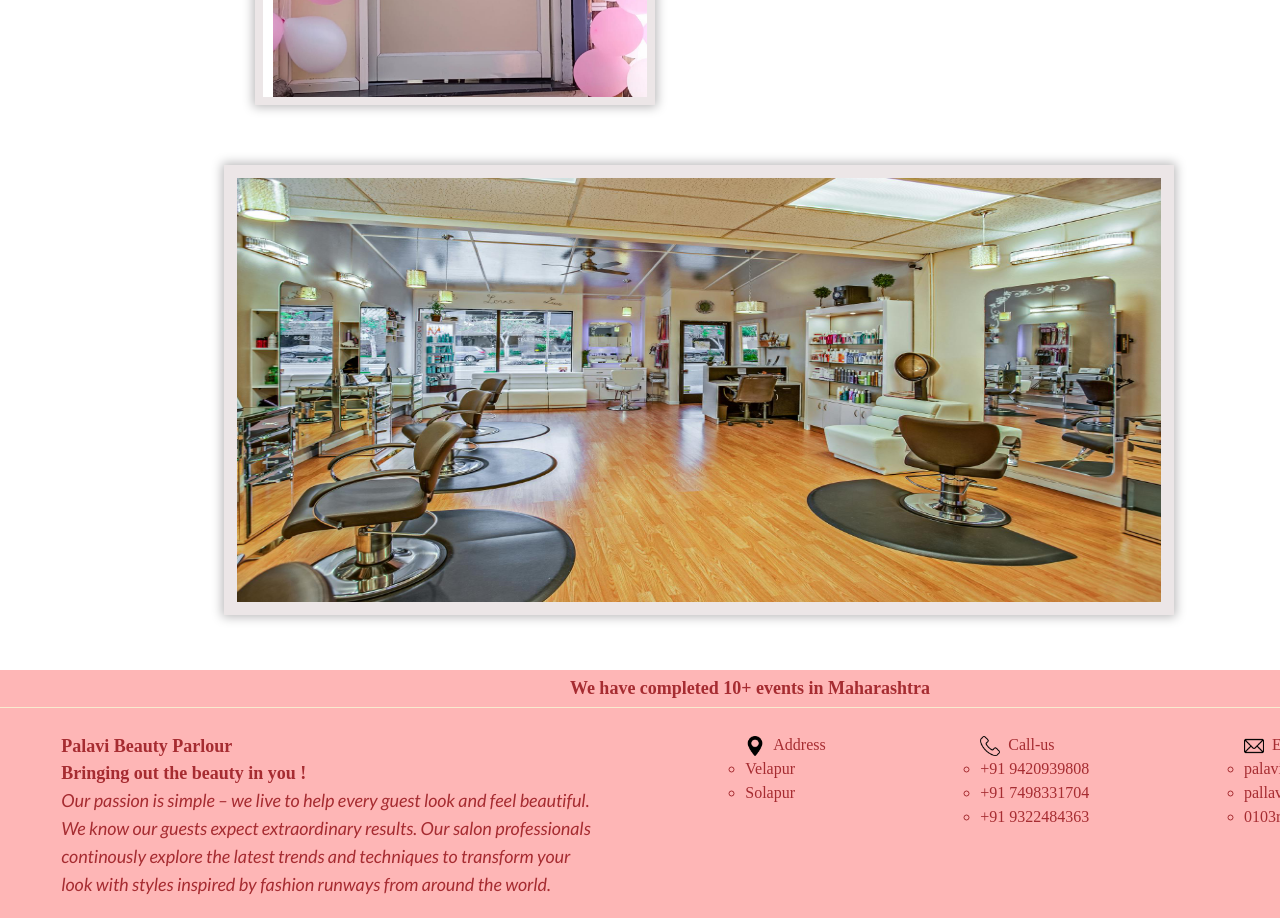
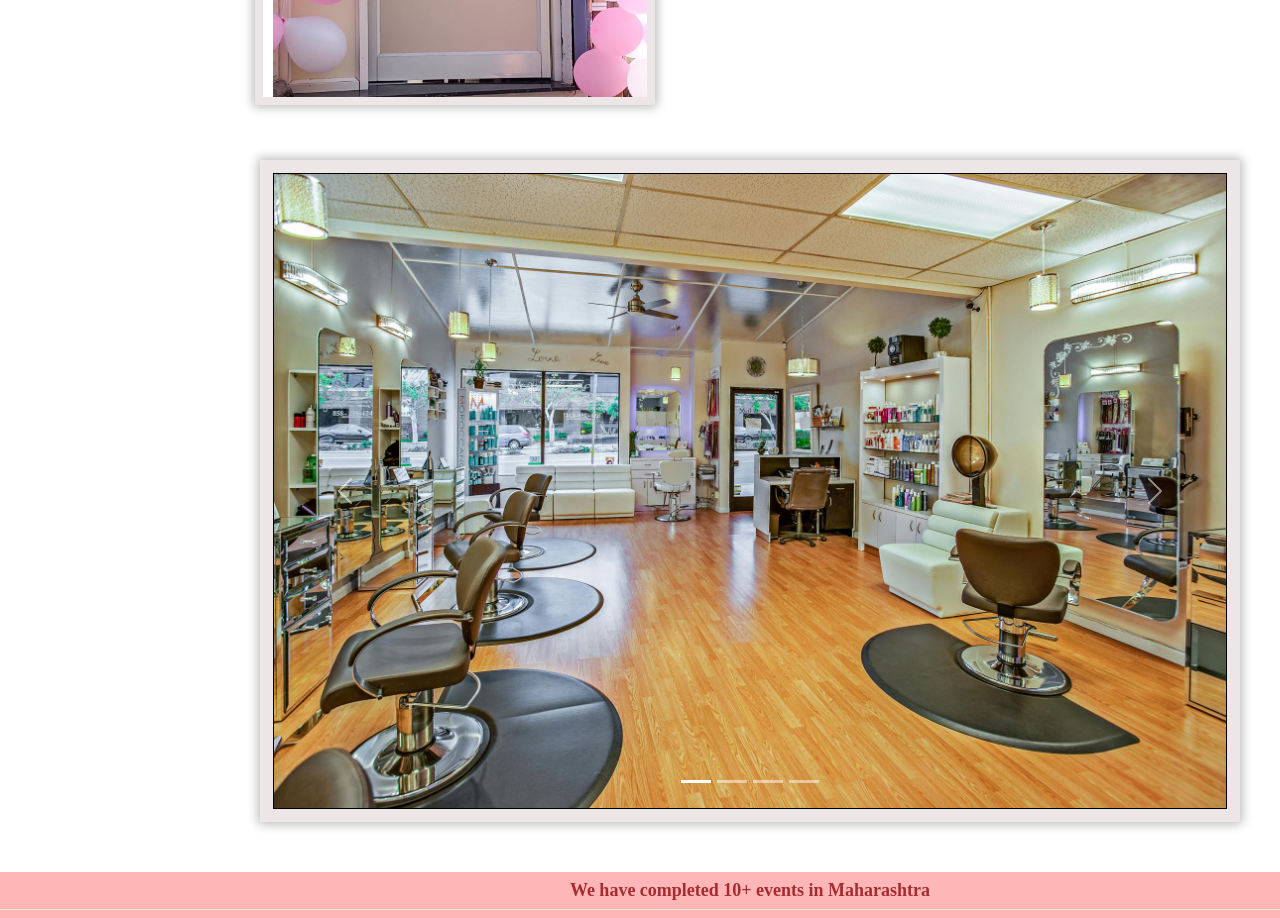
Before and after one commit to rutu-jadhav1/Palavi_Beauty_Parlour, a plain HTML site: page pages/about_us.html in a window 1280 px wide. Shown: the part 600-1518 px from the top of the page. Drawn offline with nearby package versions, Linux system fonts and the light colour scheme; a web font is replaced by a local one.

Commit message:
2nd section added of about us page

```diff
--- a/css/about.css
+++ b/css/about.css
@@ -27,16 +27,11 @@
    border: 8px solid #ece6e7;
    box-shadow: 0 0 10px 2px #bab9ba ;
 }
-.about-image{
-    width: 600px;
-    position: relative;
-    left: 14%;
-    margin:25px 15px;
-}
-.about-im{
-    height:450px ;
-    width: 950px;
+
+.slide-img{
+
+    width: 980px;
+    margin: 50px 260px;
     border: 13px solid #ece6e7;
     box-shadow: 0 0 10px 2px #bab9ba ;
-    margin: 30px;
 }
--- a/pages/about_us.html
+++ b/pages/about_us.html
@@ -44,9 +44,37 @@
                 <span class="sedan-sc-regular">&nbsp;~&nbsp; Pallavi Chougule</span>
             </div>
         </div>
-        <div class="about-image">
-            <img src="./../img/parlour.jpg" class="about-im" />
-        </div>
+
+        <div id="carouselExampleIndicators" class="carousel slide slide-img ">
+            <div class="carousel-indicators">
+              <button type="button" data-bs-target="#carouselExampleIndicators" data-bs-slide-to="0" class="active" aria-current="true" aria-label="Slide 1"></button>
+              <button type="button" data-bs-target="#carouselExampleIndicators" data-bs-slide-to="1" aria-label="Slide 2"></button>
+              <button type="button" data-bs-target="#carouselExampleIndicators" data-bs-slide-to="2" aria-label="Slide 3"></button>
+              <button type="button" data-bs-target="#carouselExampleIndicators" data-bs-slide-to="3" aria-label="Slide 4"></button>
+            </div>
+            <div class="carousel-inner">
+              <div class="carousel-item active">
+                <img src="./../img/parlour.jpg" class="d-block w-100" >
+              </div>
+              <div class="carousel-item ">
+                <img src="./../img/brush2.jpg" class="d-block w-100" >
+              </div>
+              <div class="carousel-item">
+                <img src="./../img/woman-washing-head-hairsalon.jpg" class="d-block w-100">
+              </div>
+              <div class="carousel-item">
+                <img src="./../img/hairdresserinstruments.jpg" class="d-block w-100">
+              </div>
+            </div>
+            <button class="carousel-control-prev" type="button" data-bs-target="#carouselExampleIndicators" data-bs-slide="prev">
+              <span class="carousel-control-prev-icon" aria-hidden="true"></span>
+              <span class="visually-hidden">Previous</span>
+            </button>
+            <button class="carousel-control-next" type="button" data-bs-target="#carouselExampleIndicators" data-bs-slide="next">
+              <span class="carousel-control-next-icon" aria-hidden="true"></span>
+              <span class="visually-hidden">Next</span>
+            </button>
+          </div>
     <!--main-body end-->
      <!--footer start-->
       <footer class="footr">
```
Also changed, not shown: img/brush2.jpg (added), 2 other files.
